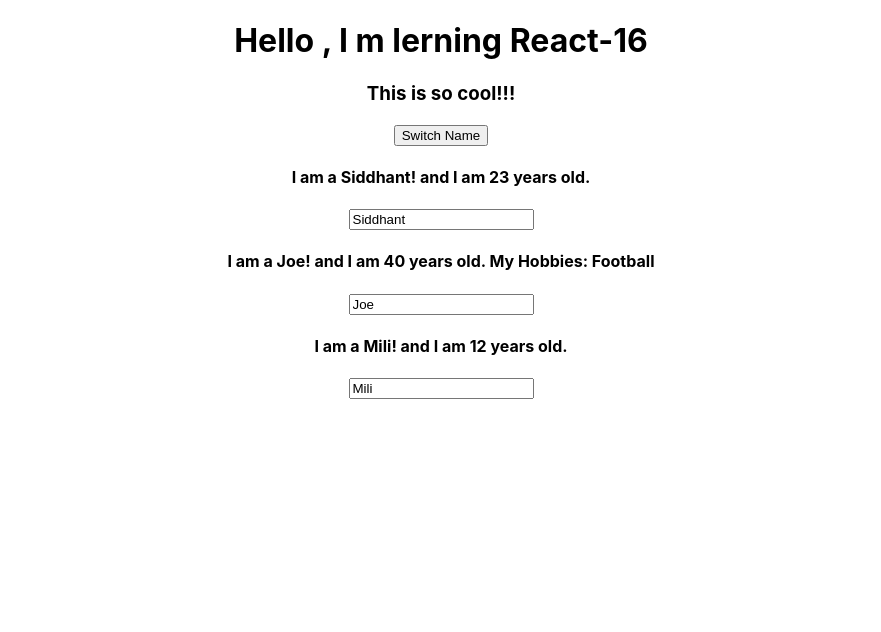
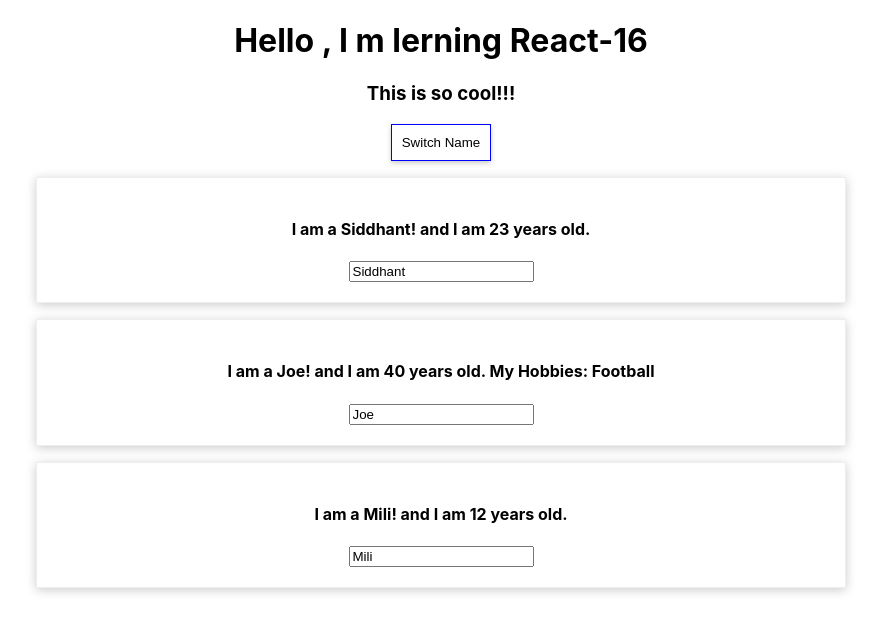
Before and after one commit to Sid-web6306/Learning-React-16, a React (Create React App) app: page / in a window 1280 px wide. Shown: the top 632 px of the page, without its empty margins (199-1080 px from the left). Built offline with nearby package versions, Linux system fonts and the light colour scheme.

Commit message:
Adding Styling in different Ways

```diff
--- a/src/App.js
+++ b/src/App.js
@@ -34,12 +34,19 @@
     //Another Way of writing a JSX
     // return React.createElement('div',{className: 'App'},React.createElement('h1',null, 'Hello, I m learning React-16.'));
     render(){
+      //inline Styling
+      const style = {
+        backgroundColor:'White',
+        padding:'10px',
+        border:'1px solid blue',
+        boxShadow:'0px 2px 5px #ccc'
+      }
     return(
       <div className="App">
         <h1>Hello , I m lerning  React-16</h1>
         <h3>This is so cool!!!</h3>
         {/* dont use paranthesis it will execute function immediatelty after rendering */}
-        <button onClick={this.switchNameHandler.bind(this,"Siddhant jain")}>Switch Name</button>
+        <button style={style} onClick={this.switchNameHandler.bind(this,"Siddhant jain")}>Switch Name</button>
         <Person  click={()=>this.switchNameHandler("Siddhant")} name={this.state.persons[0].name} age={this.state.persons[0].age}/>
         <Person changes = {this.nameChangeHandler} name={this.state.persons[1].name} age={this.state.persons[1].age}>My Hobbies: Football</Person>
         <Person name={this.state.persons[2].name} age={this.state.persons[2].age}/>
--- /dev/null
+++ b/src/components/Person/Person.css
@@ -0,0 +1,8 @@
+.Person{
+    width: 60%;
+    margin:16px auto;
+    text-align:center;
+    border: 1px solid #eee;
+    box-shadow: 0px 2px 10px #ccc;
+    padding: 20px;
+}
--- a/src/components/Person/Person.js
+++ b/src/components/Person/Person.js
@@ -1,11 +1,12 @@
-import React from 'react'
+import React from 'react';
+import './Person.css';
 
 
 //Stateless Component or Presentational Component or Dump Component
 export default function Person(props) {
     return (
         //in class use this.props
-        <div>
+        <div className="Person">
             <h4 onClick={props.click}>I am a {props.name}! and I am {props.age} years old. {props.children}</h4>
             <input type="text" onChange={props.changes} value={props.name} />
         </div>
```
